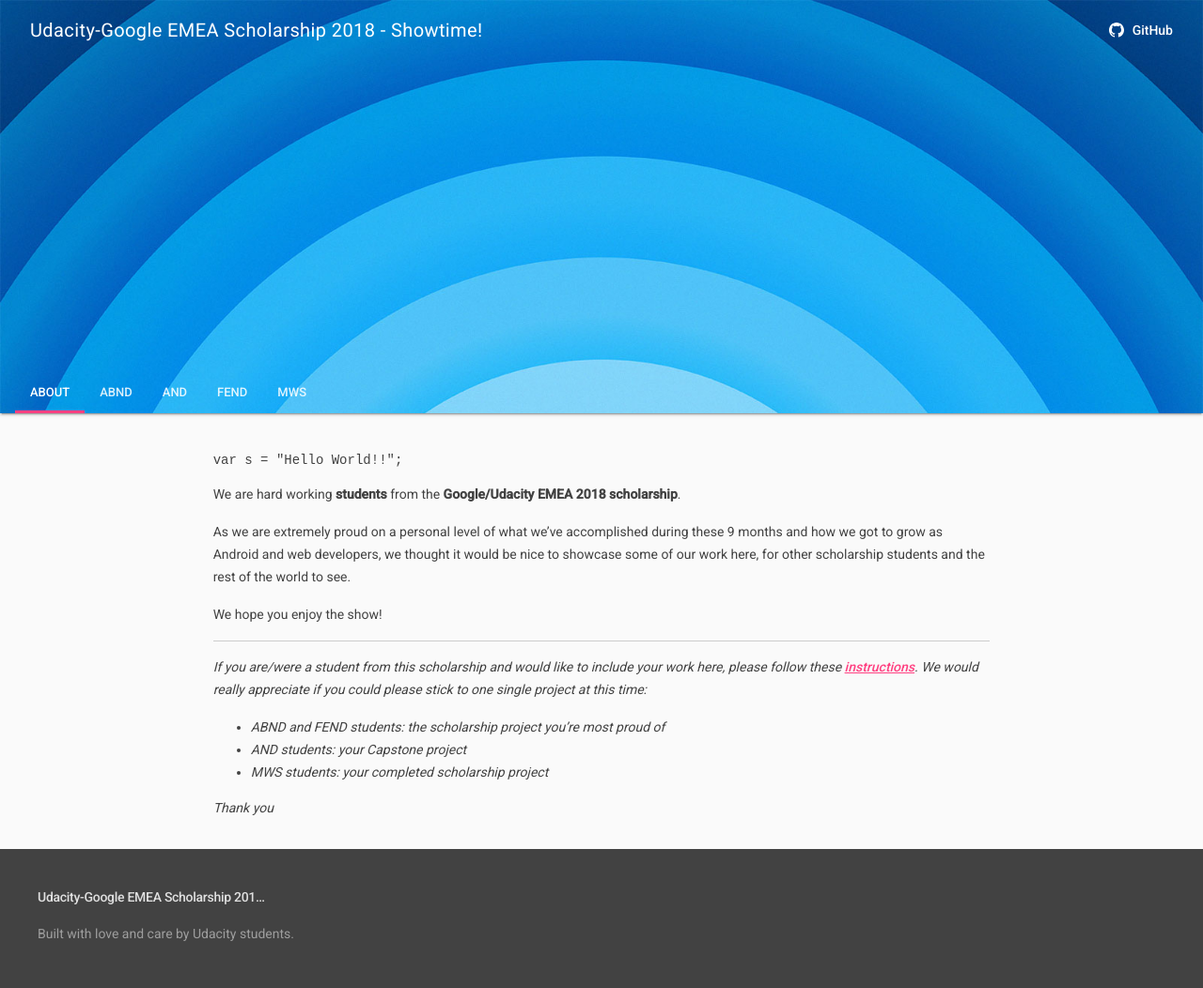
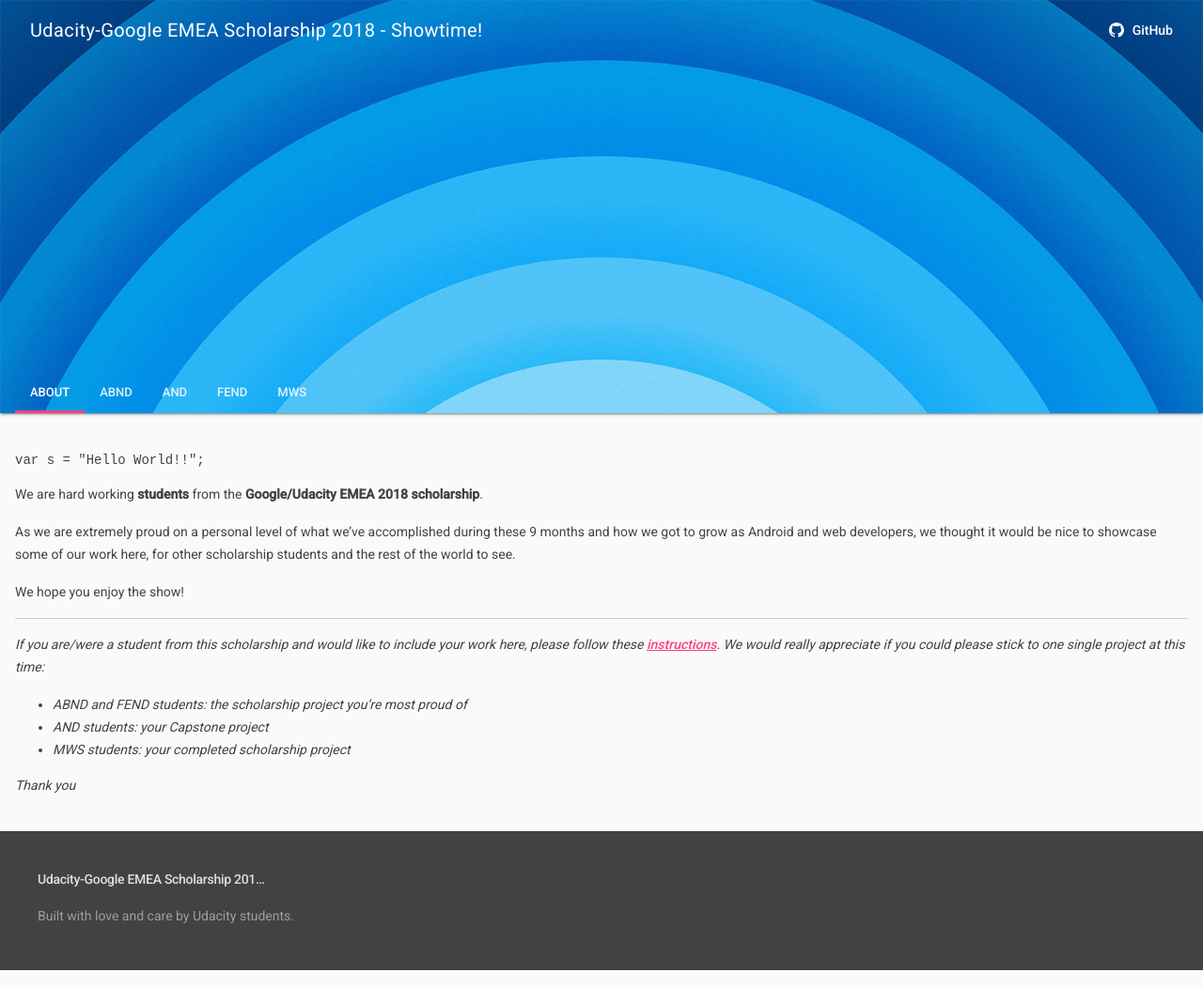
Before and after one commit to google-udacity-scholars18/google-udacity-scholars18.github.io, a Jekyll site: the page built from index.md, in a window 1280 px wide. Shown: the whole page at 94% size. Built offline with Jekyll 4.4.1, drawn with Linux system fonts in a browser that asks for light colours.

Commit message:
Align home page content with menu

```diff
--- a/_layouts/default.html
+++ b/_layouts/default.html
@@ -31,7 +31,9 @@
     <div class="mdl-layout mdl-layout--fixed-header">
       {% include header.html %}
 
-      {{ content }}
+      <div class="max-width-container">
+	{{ content }}
+      </div>
 
       {% include footer.html %}
     </div>
--- a/_layouts/home.html
+++ b/_layouts/home.html
@@ -4,8 +4,7 @@
 <div class="post-ribbon"></div>
 <main class="post-main mdl-layout__content">
   <div class="post-container mdl-grid">
-    <div class="mdl-cell mdl-cell--2-col mdl-cell--hide-tablet mdl-cell--hide-phone"></div>
-    <div class="post-section content mdl-color-text--grey-800 mdl-cell mdl-cell--8-col">
+    <div class="post-section content mdl-color-text--grey-800 mdl-cell mdl-cell--12-col">
       <div class="mdl-color-text--grey-500">
 	{{ page.date | date: "%b %-d, %Y" }}{% if page.author %} • {{ page.author }}{% endif %}{% if page.meta %} • {{ page.meta }}{% endif %}
       </div>
--- a/_layouts/page.html
+++ b/_layouts/page.html
@@ -1,6 +1,4 @@
 ---
 layout: default
 ---
-<div class="max-width-container">
-  {{ content }}
-</div>
+{{ content }}
```
